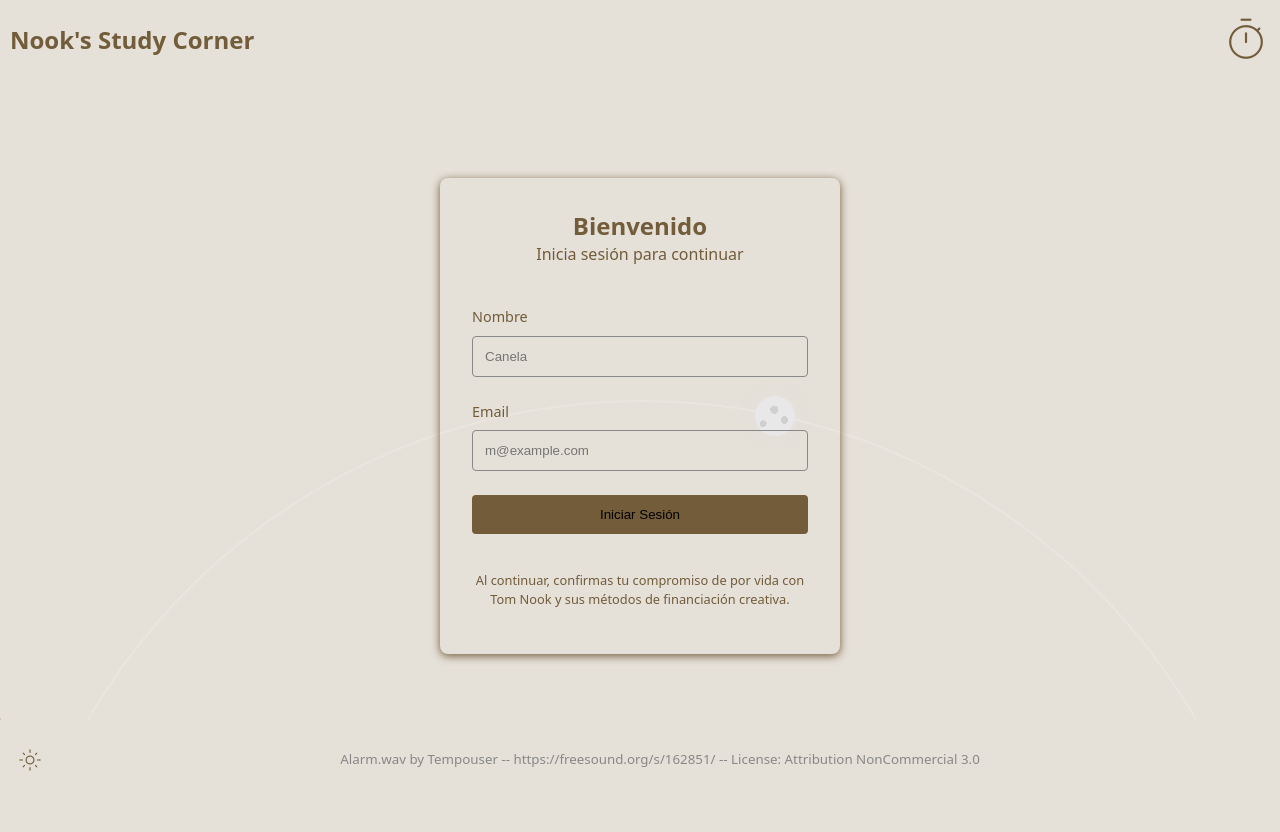
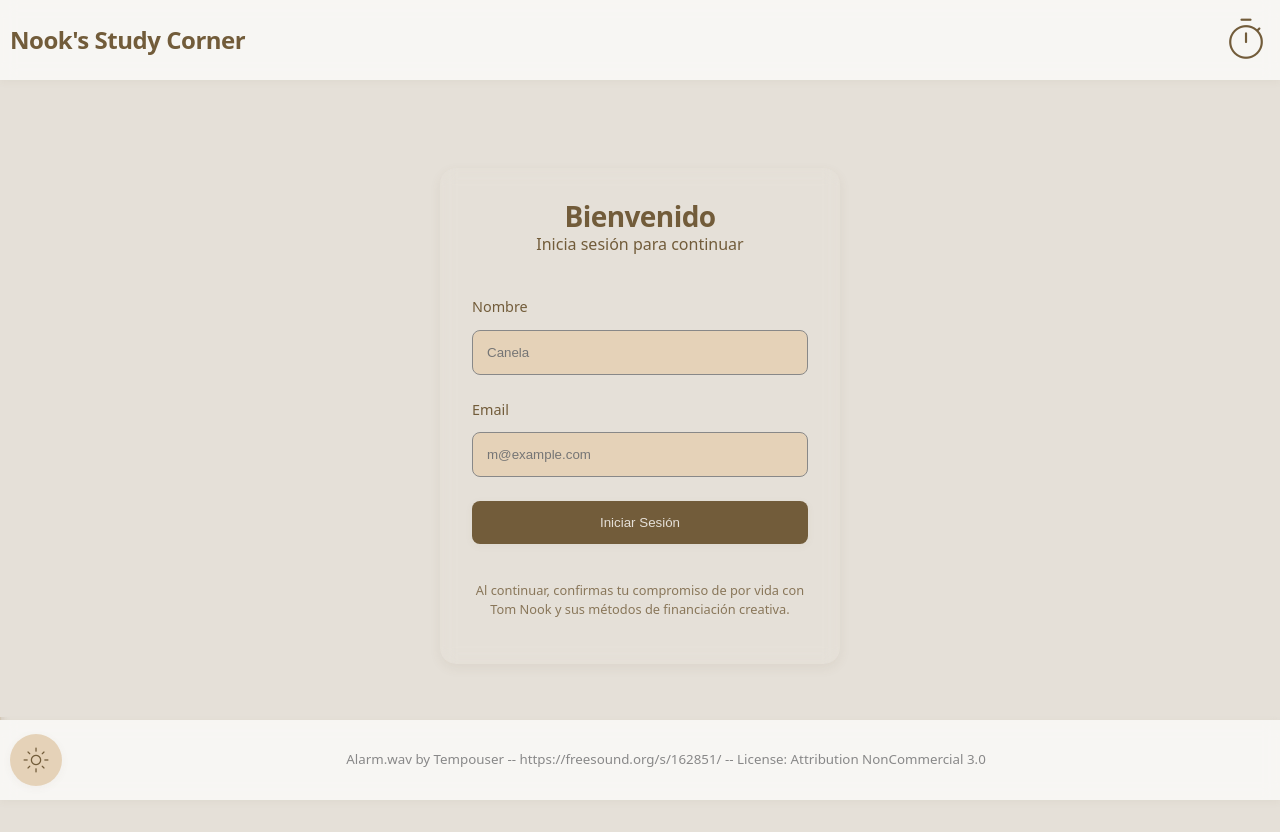
Before and after one commit to arantxaMain/nooks-study-corner-3.0, a React (Vite) app in the folder frontend/: page /login in a window 1280 px wide. Shown: the top 832 px of the page. Built offline with nearby package versions, Linux system fonts and the light colour scheme; a web font is replaced by a local one.

Commit message:
ajustes de diseño en componentes

```diff
--- a/frontend/src/styles/components/BackgroundMusic.css
+++ b/frontend/src/styles/components/BackgroundMusic.css
@@ -1,28 +1,39 @@
 .audio-player {
   width: 100%;
   gap: 0.5rem;
-  padding: 0.5rem;
+  padding: 1rem;
   position: absolute;
   bottom: 6.5em;
   text-align: center;
 }
 
 .mute-button {
-  background: none;
+  background: var(--button-bg);
   border: none;
   cursor: pointer;
   color: var(--component);
-  padding: 0.5rem;
+  padding: 0.75rem;
   border-radius: 50%;
-  transition: all 0.2s;
+  transition: var(--transition-smooth);
+}
+
+.mute-button:hover {
+  transform: scale(1.1);
+  background: var(--hover-bg);
 }
 
 .volume-slider {
-  width: 80px;
+  width: 100px;
   height: 4px;
   border-radius: 2px;
-  background: var(--component);
+  background: var(--component-alt);
   outline: none;
+  opacity: 0.7;
+  transition: opacity 0.2s;
+}
+
+.volume-slider:hover {
+  opacity: 1;
 }
 
 .volume-slider::-webkit-slider-thumb {
--- a/frontend/src/styles/components/Pomodoro.css
+++ b/frontend/src/styles/components/Pomodoro.css
@@ -1,36 +1,48 @@
 .pomodoro-container {
   margin-top: 8em;
+  padding: 2rem;
+  background: var(--glass-bg);
+  backdrop-filter: blur(8px);
+  border-radius: 16px;
+  box-shadow: var(--shadow-md);
+  transition: var(--transition-smooth);
 }
 
 .pomodoro-reset {
   cursor: pointer;
+  color: var(--text-color);
+  padding: 0.5rem;
+  border-radius: 50%;
+  transition: var(--transition-smooth);
 }
 
-.pomodoro-reset-icon {
-  font-size: 2.25rem;
-  color: var(--component);
-}
-
-.pomodoro-time {
-  width: fit-content;
-  display: flex;
-  justify-content: center;
+.pomodoro-reset:hover {
+  background: var(--hover-bg);
+  transform: rotate(180deg);
 }
 
 .pomodoro-time-text {
   margin: 0 auto;
   font-family: 'Sour Gummy', sans-serif;
-  font-size: 6rem;
+  font-size: 8rem;
   color: var(--component);
-}
-
-.pomodoro-controls button {
-  cursor: pointer;
+  text-shadow: 2px 2px 4px var(--shadow-color);
+  transition: var(--transition-smooth);
 }
 
 .pomodoro-control-icon {
   font-size: 5rem;
   color: var(--component);
+  transition: var(--transition-smooth);
+}
+
+.pomodoro-controls button:hover .pomodoro-control-icon {
+  transform: scale(1.1);
+  color: var(--component-alt);
+}
+
+.pomodoro-controls button {
+  cursor: pointer;
 }
 
 .pomodoro-status {
--- a/frontend/src/styles/components/Progress.css
+++ b/frontend/src/styles/components/Progress.css
@@ -4,15 +4,18 @@
   left: 0;
   right: 0;
   margin-bottom: 5em;
-  height: 0.1rem;
+  height: 0.2rem;
   width: 101%;
   overflow: hidden;
+  background: var(--glass-bg);
+  backdrop-filter: blur(4px);
 }
 
 .progress-indicator {
   height: 100%;
   width: 100%;
   flex: 1;
-  background-color: var(--component);
-  transition: all 0.2s;
+  background: linear-gradient(90deg, var(--component) 0%, var(--component-alt) 100%);
+  box-shadow: 0 0 10px var(--component);
+  transition: all 0.3s ease-in-out;
 }
--- a/frontend/src/styles/components/ThemeToggle.css
+++ b/frontend/src/styles/components/ThemeToggle.css
@@ -1,17 +1,21 @@
 .theme-toggle {
-  background: none;
+  background: var(--button-bg);
   border: none;
   cursor: pointer;
-  padding: 0.5rem;
+  padding: 0.75rem;
   border-radius: 50%;
-  transition: all 0.2s;
+  transition: var(--transition-smooth);
   color: var(--text-color);
+  box-shadow: var(--shadow-sm);
 }
 
 .theme-toggle:hover {
-  background: rgba(128, 150, 113, 0.2);
+  background: var(--hover-bg);
+  transform: rotate(45deg);
+  box-shadow: var(--shadow-md);
 }
 
 .theme-toggle .material-symbols-rounded {
-  font-size: 1.5rem;
+  font-size: 1.75rem;
+  transition: var(--transition-smooth);
 }
--- a/frontend/src/styles/index.css
+++ b/frontend/src/styles/index.css
@@ -17,6 +17,15 @@
   --vanilla: #E5D2B8;
   --accent: #A7442A;
   --neutral: #888888;
+
+  /* efectos y sombras */
+  --shadow-sm: 0 2px 8px rgba(114, 92, 58, 0.05);
+  --shadow-md: 0 4px 12px rgba(114, 92, 58, 0.08);
+  --shadow-lg: 0 8px 24px rgba(114, 92, 58, 0.12);
+  --transition-base: all 0.2s ease;
+  --transition-smooth: all 0.3s cubic-bezier(0.4, 0, 0.2, 1);
+  --glass-light: rgba(229, 224, 216, 0.8);
+  --glass-dark: rgba(30, 30, 30, 0.8);
 }
 
 :root[data-theme="light"] {
@@ -30,6 +39,8 @@
   --component-alt: var(--chai);
   --accent-color: var(--accent);
   --border-color: var(--neutral);
+  --card-bg: rgba(255, 255, 255, 0.7);
+  --hover-bg: rgba(128, 150, 113, 0.1);
 }
 
 :root[data-theme="dark"] {
@@ -43,6 +54,8 @@
   --component-alt: var(--pistache);
   --accent-color: var(--accent);
   --border-color: var(--neutral);
+  --card-bg: rgba(47, 47, 47, 0.7);
+  --hover-bg: rgba(128, 150, 113, 0.1);
 }
 
 body {
@@ -82,22 +95,53 @@ body {
   justify-content: space-between;
   align-items: center;
   box-sizing: border-box;
+  backdrop-filter: blur(8px);
+  background: var(--card-bg);
+  box-shadow: var(--shadow-sm);
+  transition: var(--transition-smooth);
 }
 
 .header a {
   font-size: 3em;
   color: var(--text-color);
+  transition: var(--transition-smooth);
 }
 
 .header a:hover {
-  color: var(--text-color);
+  color: var(--link-hover-color);
+  transform: scale(1.05);
 }
 
-body {
-  margin: 0;
-  display: block;
-  min-width: 320px;
-  overflow-x: hidden;
+.material-symbols-rounded {
+  display: inline-block;
+  line-height: 1;
+  vertical-align: middle;
+  font-family: 'Material Symbols Rounded';
+  font-style: normal;
+  font-weight: normal;
+  text-transform: none;
+  white-space: nowrap;
+  direction: ltr;
+  font-variation-settings:
+    'FILL' 0,
+    'wght' 300,
+    'GRAD' -25,
+    'opsz' 48;
+}
+
+button {
+  background: var(--button-bg);
+  border: none;
+  cursor: pointer;
+  outline: none;
+  padding: 0.5rem 1rem;
+  border-radius: 8px;
+  transition: var(--transition-smooth);
+}
+
+button:hover {
+  background: var(--hover-bg);
+  transform: translateY(-1px);
 }
 
 .footer {
@@ -111,7 +155,10 @@ body {
   justify-content: space-between;
   align-items: center;
   box-sizing: border-box;
-  background-color: var(--bg-color);
+  backdrop-filter: blur(8px);
+  background: var(--card-bg);
+  box-shadow: var(--shadow-sm);
+  transition: var(--transition-smooth);
 }
 
 .footer-text {
@@ -144,6 +191,8 @@ button {
 h1 {
   font-size: 1.5em;
   line-height: 0;
+  font-weight: 600;
+  letter-spacing: -0.02em;
 }
 
 button {
--- a/frontend/src/styles/pages/LoginPage.css
+++ b/frontend/src/styles/pages/LoginPage.css
@@ -4,7 +4,7 @@
   align-items: center;
   justify-content: center;
   padding: 1rem;
-  background-color: var(--background);
+  background-color: var(--bg-color);
 }
 
 .login-form-wrapper {
@@ -17,9 +17,11 @@
   flex-direction: column;
   gap: 1.5rem;
   padding: 2rem;
-  border-radius: 8px;
-  background-color: var(--background);
-  box-shadow: 0 2px 8px var(--text-color);
+  border-radius: 16px;
+  background: var(--glass-bg);
+  backdrop-filter: blur(8px);
+  box-shadow: var(--shadow-md);
+  transition: var(--transition-smooth);
 }
 
 .login-header {
@@ -27,47 +29,65 @@
 }
 
 .login-header span {
-  font-size: 2rem;
-  color: var(--accent-color);
+  font-size: 2.5rem;
+  color: var(--component);
+  transition: var(--transition-base);
 }
 
 .login-header h1 {
   margin: 1rem 0 0.5rem;
-  font-size: 1.5rem;
+  font-size: 1.75rem;
+  color: var(--text-color);
+  letter-spacing: -0.02em;
 }
 
 .login-input-group {
   display: flex;
   flex-direction: column;
-  gap: 0.5rem;
+  gap: 0.75rem;
 }
 
 .login-input-group label {
   font-size: 0.9rem;
   color: var(--text-color);
+  font-weight: 500;
 }
 
 .login-input-group input {
-  padding: 0.75rem;
+  padding: 0.875rem;
   border: 1px solid var(--border-color);
-  border-radius: 4px;
-  background-color: var(--background);
+  border-radius: 8px;
+  background-color: var(--button-bg);
   color: var(--text-color);
+  transition: var(--transition-base);
+}
+
+.login-input-group input:focus {
+  border-color: var(--component);
+  box-shadow: 0 0 0 2px var(--hover-bg);
+  outline: none;
 }
 
 .login-button {
-  padding: 0.75rem;
+  padding: 0.875rem;
   border: none;
-  border-radius: 4px;
-  background-color: var(--text-color);
-  color: black;
+  border-radius: 8px;
+  background-color: var(--component);
+  color: var(--bg-color);
   font-weight: 500;
   cursor: pointer;
-  transition: background-color 0.2s;
+  transition: var(--transition-smooth);
+  box-shadow: var(--shadow-sm);
 }
 
 .login-button:hover {
-  background-color: var(--accent-color-hover);
+  background-color: var(--component-alt);
+  transform: translateY(-1px);
+  box-shadow: var(--shadow-md);
+}
+
+.login-button:active {
+  transform: translateY(0);
 }
 
 .login-divider {
@@ -87,48 +107,63 @@
 
 .login-divider span {
   position: relative;
-  padding: 0 0.5rem;
-  background-color: var(--background);
-  color: var(--text-muted);
+  padding: 0 0.75rem;
+  background: var(--glass-bg);
+  color: var(--text-color);
+  font-size: 0.875rem;
 }
 
 .login-social-buttons {
   display: flex;
   flex-direction: column;
-  gap: 0.5rem;
+  gap: 0.75rem;
 }
 
 .social-button {
   display: flex;
   align-items: center;
   justify-content: center;
-  gap: 0.5rem;
-  padding: 0.75rem;
+  gap: 0.75rem;
+  padding: 0.875rem;
   border: 1px solid var(--border-color);
-  border-radius: 4px;
-  background-color: transparent;
+  border-radius: 8px;
+  background: var(--button-bg);
   color: var(--text-color);
+  font-weight: 500;
   cursor: pointer;
-  transition: background-color 0.2s;
+  transition: var(--transition-smooth);
 }
 
 .social-button:hover {
-  background-color: var(--hover-color);
+  background: var(--hover-bg);
+  transform: translateY(-1px);
+  box-shadow: var(--shadow-sm);
+}
+
+.social-button:active {
+  transform: translateY(0);
 }
 
 .login-terms {
   font-size: 0.8rem;
   text-align: center;
-  color: var(--text-muted);
+  color: var(--text-color);
+  opacity: 0.8;
 }
 
 .login-terms a {
-  color: var(--accent-color);
+  color: var(--link-color);
   text-decoration: underline;
+  text-underline-offset: 2px;
+  transition: var(--transition-base);
+}
+
+.login-terms a:hover {
+  color: var(--link-hover-color);
 }
 
 .error-message {
-  color: var(--error-color, #ef4444);
+  color: var(--accent-color);
   font-size: 0.875rem;
   margin-top: 0.25rem;
 }
```
